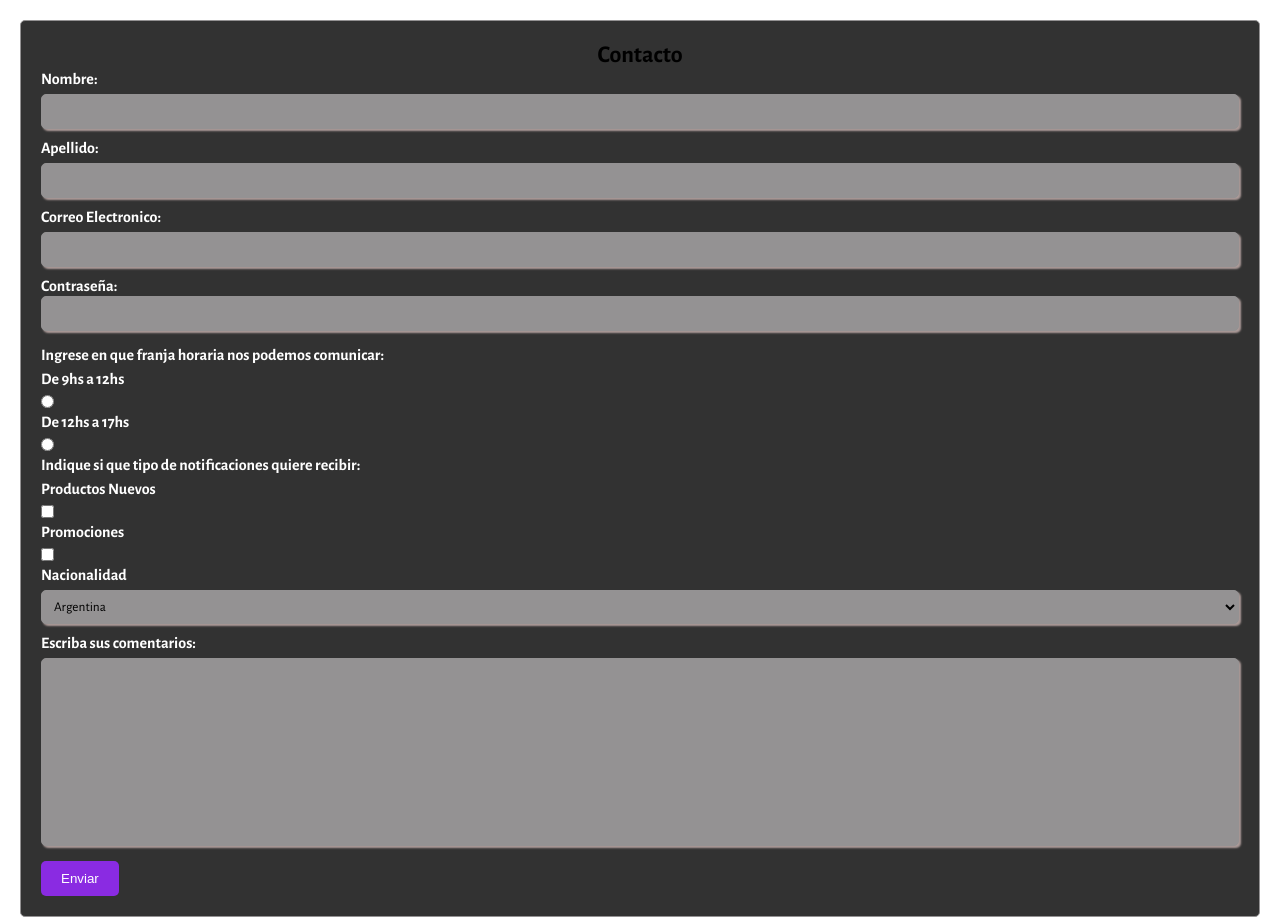
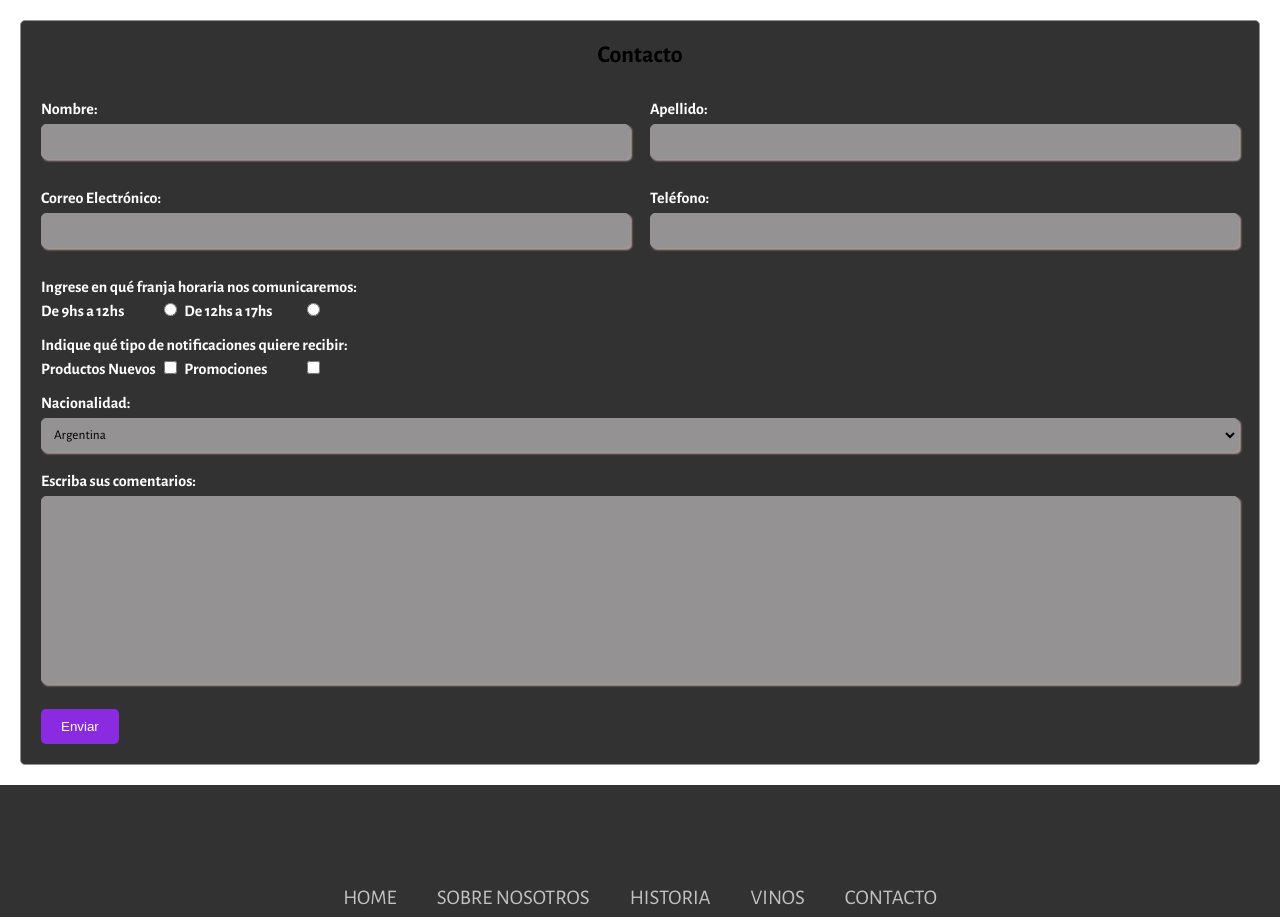
Before and after one commit to juanrunzio/CaCWines, a plain HTML site: page formulario.html in a window 1280 px wide. Shown: the part 682-1599 px from the top of the page. Drawn offline with nearby package versions, Linux system fonts and the light colour scheme; a web font is replaced by a local one.

Commit message:
Ultima Actualizacion?
?

```diff
--- a/formulario.html
+++ b/formulario.html
@@ -48,85 +48,65 @@
     <section class="seccion-formulario">
       <h2>Contacto</h2>
       <form action="https://formspree.io/f/mvongjoa" method="POST">
+        <div class="nombre-apellido">
           <div>
             <label for="nombre">Nombre:</label>
             <input type="text" id="nombre" name="nombreUsuario" />
           </div>
-
+          <div>
             <label for="apellido">Apellido:</label>
             <input type="text" id="apellido" name="apellidoUsuario" />
+          </div>
+        </div>
 
-        <label for="correo">Correo Electronico:</label>
-        <input
-          type="email"
-          id="correo"
-          name="correoUsuario"
-        /><!--dfsdf@asda.asd "traba" para que no envie el formulario si no tiene la estructura de un correo-->
-        <label for="pass">
-          Contraseña:
-          <input type="password" id="pass" name="contraseñaUsuario" />
-        </label>
+        <div class="email-telefono">
           <div>
-          <label for="horarios"
-            >Ingrese en que franja horaria nos podemos comunicar:
-          </label>
+            <label for="correo">Correo Electrónico:</label>
+            <input type="email" id="correo" name="correoUsuario" />
           </div>
           <div>
+            <label for="telefono">Teléfono:</label>
+            <input type="tel" id="telefono" name="telefonoUsuario" />
+          </div>
+        </div>
+
+        <div>
+          <label for="horarios">Ingrese en qué franja horaria nos comunicaremos:</label>
+          <div>
             <label for="TM">De 9hs a 12hs</label>
-          <input
-            type="radio"
-            id="TM"
-            name="horarrioDeContacto"
-            value="9hs a 12hs"
-          />
+            <input type="radio" id="TM" name="horarioDeContacto" value="9hs a 12hs" />
             <label for="TT">De 12hs a 17hs</label>
-          <input
-            type="radio"
-            id="TT"
-            name="horarrioDeContacto"
-            value="12hs a 17hs"
-          />
+            <input type="radio" id="TT" name="horarioDeContacto" value="12hs a 17hs" />
           </div>
-        <label for="notificaciones"
-          >Indique si que tipo de notificaciones quiere recibir:
-        </label>
+        </div>
 
-        <label for="notificacion">Productos Nuevos </label>
-        <input
-          type="checkbox"
-          name="notificaciones"
-          id="notificacion"
-          value="nuevos productos"
-        />
+        <div>
+          <label for="notificaciones">Indique qué tipo de notificaciones quiere recibir:</label>
+          <div>
+            <label for="nuevos-productos">Productos Nuevos</label>
+            <input type="checkbox" id="nuevos-productos" name="notificaciones" value="nuevos productos" />
+            <label for="promos">Promociones</label>
+            <input type="checkbox" id="promos" name="notificaciones" value="promociones" />
+          </div>
+        </div>
 
-        <label for="notificacion">Promociones </label>
-        <input
-          type="checkbox"
-          name="notificaciones"
-          id="promos"
-          value="promociones"
-        />
         <div>
-          <label for="paisOrigen">Nacionalidad</label>
+          <label for="paisOrigen">Nacionalidad:</label>
           <select name="Nacionalidad" id="paisOrigen">
             <option value="Argentina">Argentina</option>
-            <option value="Uruguaya">Uruguaya</option>
-            <option value="Chilena">Chilena</option>
+            <option value="Uruguay">Uruguay</option>
+            <option value="Chile">Chile</option>
           </select>
         </div>
+
         <div>
           <label for="mensaje">Escriba sus comentarios:</label>
-          <textarea
-            name="comentarios"
-            id="mensaje"
-            cols="30"
-            rows="10"
-          ></textarea>
+          <textarea name="comentarios" id="mensaje" cols="30" rows="10"></textarea>
         </div>
+
         <input type="submit" value="Enviar" />
       </form>
     </section>
-
 
 
     <footer class="pie-de-pagina" id="footer">
--- a/style.css
+++ b/style.css
@@ -250,8 +250,7 @@ button:hover {
     url("./img/CuadroTest.webp");
 }
 /*---------- Diseño del Formulario de Contacto ----------*/
-
-/* Estilos para la seccion del formulario */
+/* Estilos para la sección del formulario */
 .seccion-formulario {
   margin: 20px;
   padding: 20px;
@@ -261,52 +260,85 @@ button:hover {
   max-width: 100%;
 }
 
-/* Estilo H2 Texto y demas */
 .seccion-formulario h2 {
   text-align: center;
+  font-family: var(--font-primary);
+  margin-bottom: 30px;
+
 }
 
 /* Etiquetas de texto */
 .seccion-formulario label {
   font-family: var(--font-primary);
-  display: block;
+  display: inline-block;
+  width: 100px;
   margin-bottom: 5px;
+  margin-right: 20px;
   font-weight: bold;
   color: var(--colorLetrasBlanco);
-
+  white-space: nowrap;
 }
 
-/* H2 Contacto y Texto */
-
-.seccion-formulario h2 {
-  text-align: center;
-}
-
-/* Entradas Texto */
+/* Entradas de texto y demas */
 .seccion-formulario input[type="text"],
 .seccion-formulario input[type="email"],
-.seccion-formulario input[type="password"],
+.seccion-formulario input[type="tel"],
 .seccion-formulario select,
 .seccion-formulario textarea {
   font-family: var(--font-primary);
-  width: 100%;
+  width: calc(100% - 0px); /* Ajuste de ancho para inputs */
   padding: 8px;
   margin-bottom: 10px;
   background-color: var(--colorLetrasGris);
   border: 1px solid var(--colorLetrasGris);
   border-radius: 5px;
   resize: none;
-  box-shadow: 2px 2px 2px rgba(253, 225, 221, 0.6)
+  box-shadow: 2px 2px 2px rgba(253, 225, 221, 0.6);
 }
 
-/* Checkbox  */
+/* Estilos para nombre y apellido */
+.nombre-apellido {
+  display: flex;
+  justify-content: space-between;
+}
+
+.nombre-apellido div {
+  width: calc(50% - 10px); /* Ajuste de ancho para divs */
+}
+
+.email-telefono {
+  display: flex;
+  justify-content: space-between;
+}
+
+.email-telefono div {
+  width: calc(50% - 10px); /* Ajuste de ancho para divs */
+}
+
+
+.nombre-apellido input[type="text"],
+.email-telefono input[type="email"],
+.email-telefono input[type="tel"] {
+  width: 100%; /* Ancho completo dentro de cada div */
+}
+
+
+
+
+
+/* Checkbox y Radio */
 .seccion-formulario input[type="radio"],
 .seccion-formulario input[type="checkbox"] {
   margin-right: 5px;
   background-color: var(--colorLetrasGris);
 }
 
-/* boton de enviar */
+/* Afecta a todos los DIV del form */
+.seccion-formulario div {
+  margin-bottom: 10px;
+}
+
+/* Boton de enviar */
 .seccion-formulario input[type="submit"] {
   background-color: var(--colorPrimario);
   color: var(--colorLetrasBlanco);
```
Lines whose indentation alone changed are shown as unchanged.
